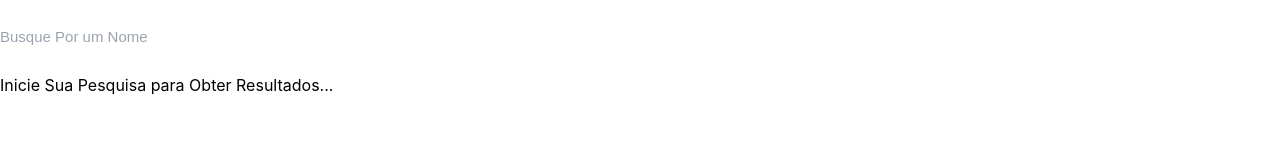
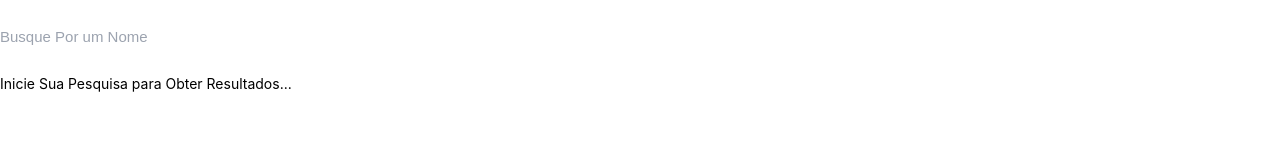
Before and after one commit to mariosalembe23/Feature-Search, a Vue app: page / in a window 1280 px wide. Shown: the top 163 px of the page. Built offline with nearby package versions, Linux system fonts and the light colour scheme.

Commit message:
Alterado Padrão de Tipografia

```diff
--- a/src/components/Card.vue
+++ b/src/components/Card.vue
@@ -78,7 +78,7 @@
             class="w-full h-full flex items-center justify-center text-center"
           >
             <div class="flex items-center gap-2 flex-wrap justify-center">
-              <p class="font-semibold text-zinc-300" id="textInitial">
+              <p class="font-semibold text-zinc-300 textInitial">
                 {{ text }}
               </p>
               <svg
@@ -104,7 +104,7 @@
           class="w-full h-full flex items-center justify-center text-center"
         >
           <div class="flex items-center gap-2 flex-wrap justify-center">
-            <p class="font-semibold text-zinc-300" id="textInitial">
+            <p class="font-semibold text-zinc-300 textInitial">
               Aguarde...
             </p>
             <svg
@@ -129,11 +129,11 @@
             class="w-full h-full flex items-center justify-center text-center"
           >
             <div class="flex items-center gap-2 flex-wrap justify-center">
-              <p class="font-semibold text-zinc-500">Nenhum Dado Encontrado</p>
+              <p class="font-semibold text-zinc-300 textInitial">Nenhum Dado Encontrado</p>
               <svg
                 xmlns="http://www.w3.org/2000/svg"
                 fill="currentColor"
-                class="bi bi-app-indicator w-6 h-6 text-zinc-500"
+                class="bi bi-app-indicator w-6 h-6 text-zinc-500 iconInitial"
                 viewBox="0 0 16 16"
               >
                 <path
@@ -293,7 +293,8 @@ input {
 .boxSearch {
   height: 29rem;
 }
-#textInitial,
+.textInitial{font-size: 14px;}
+.textInitial,
 .iconInitial {
   transition: all 0.15s ease-in-out;
   animation: opacidade 1s ease-in-out alternate infinite;
```
